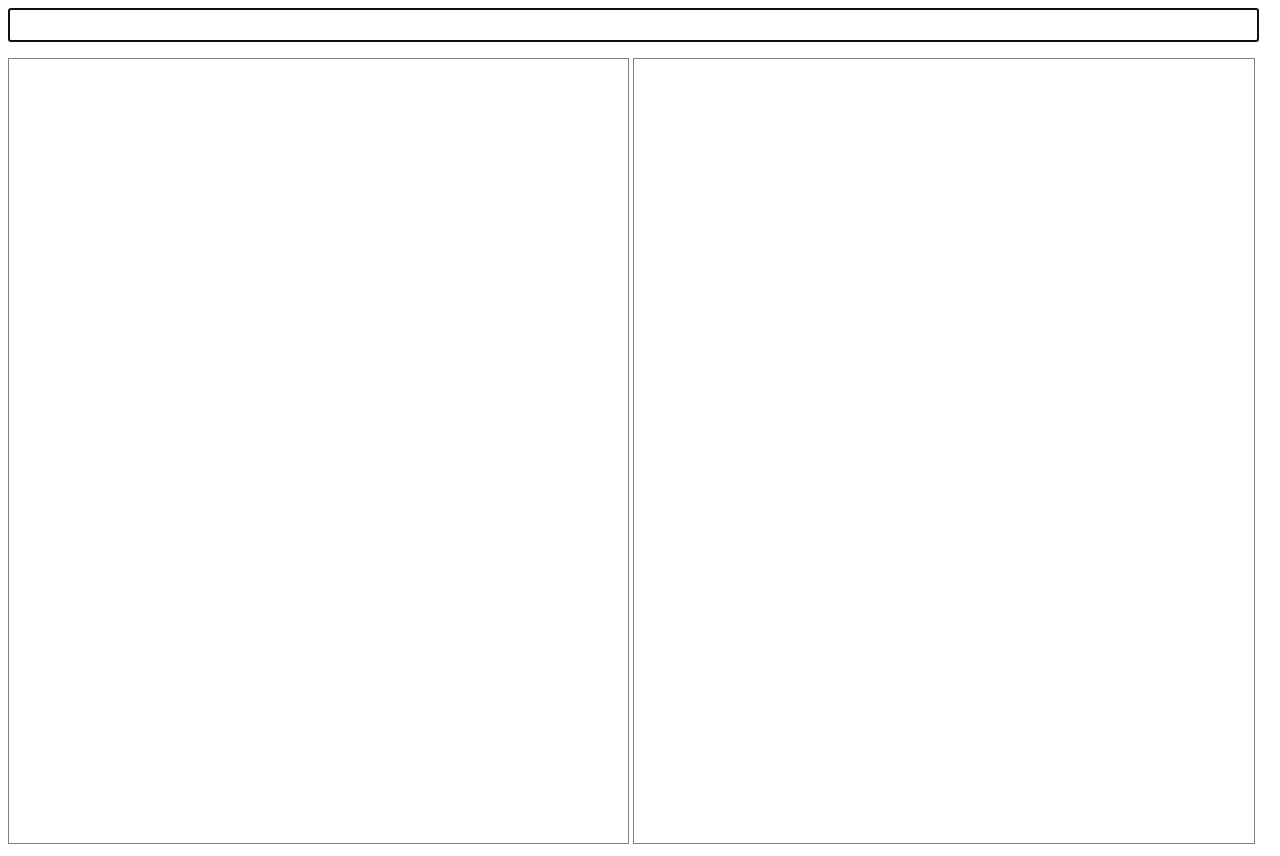
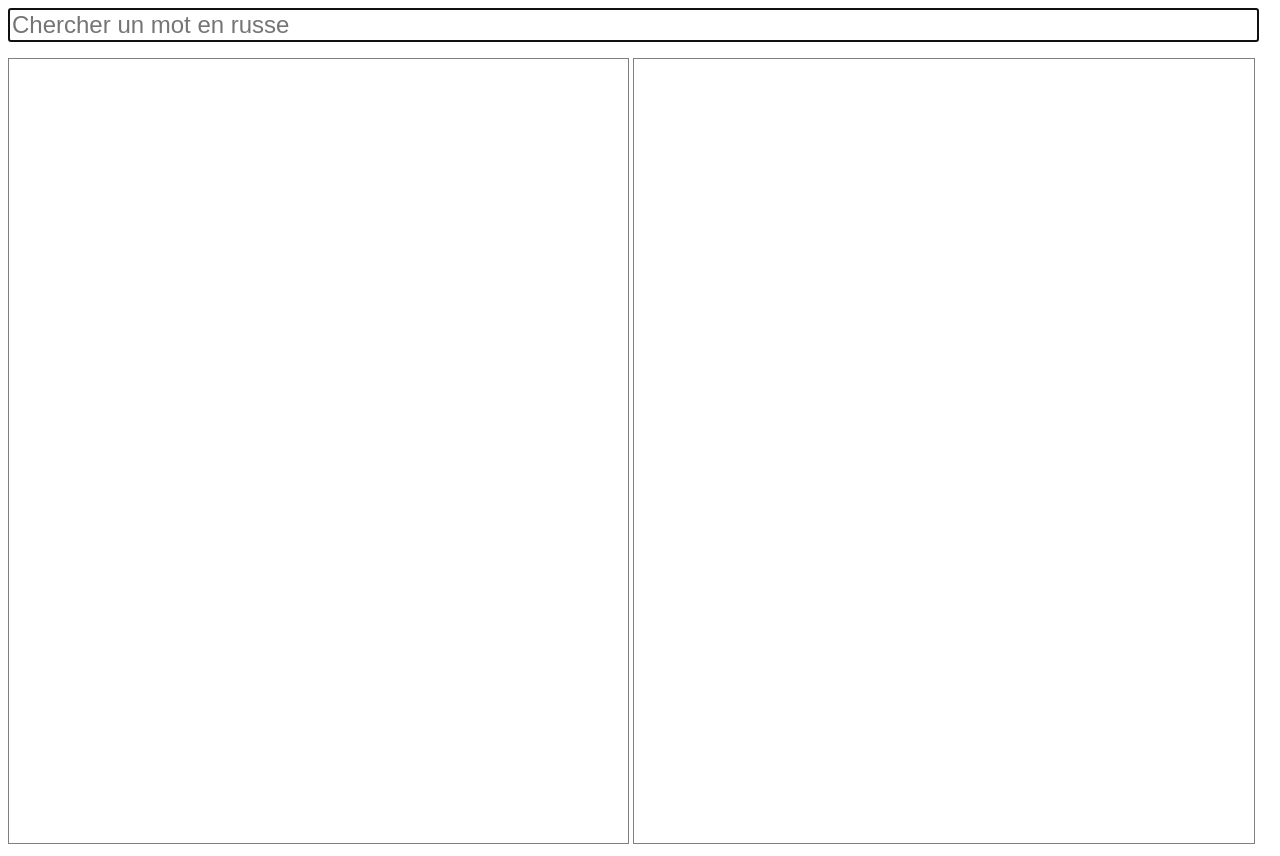
Before and after one commit to lovasoa/reverso-wiktionary, a plain HTML site: page index.html in a window 1280 px wide. Drawn offline with Linux system fonts and the light colour scheme.

Commit message:
placeholder

```diff
--- a/index.html
+++ b/index.html
@@ -18,7 +18,7 @@ iframe {
 
   <body>
     <form id="form" action="">
-      <input id="search" type="search" name="s" autofocus/>
+      <input id="search" type="search" name="s" autofocus placeholder="Chercher un mot en russe"/>
     </form>
 
     <iframe id="wt" src=""></iframe>
```
